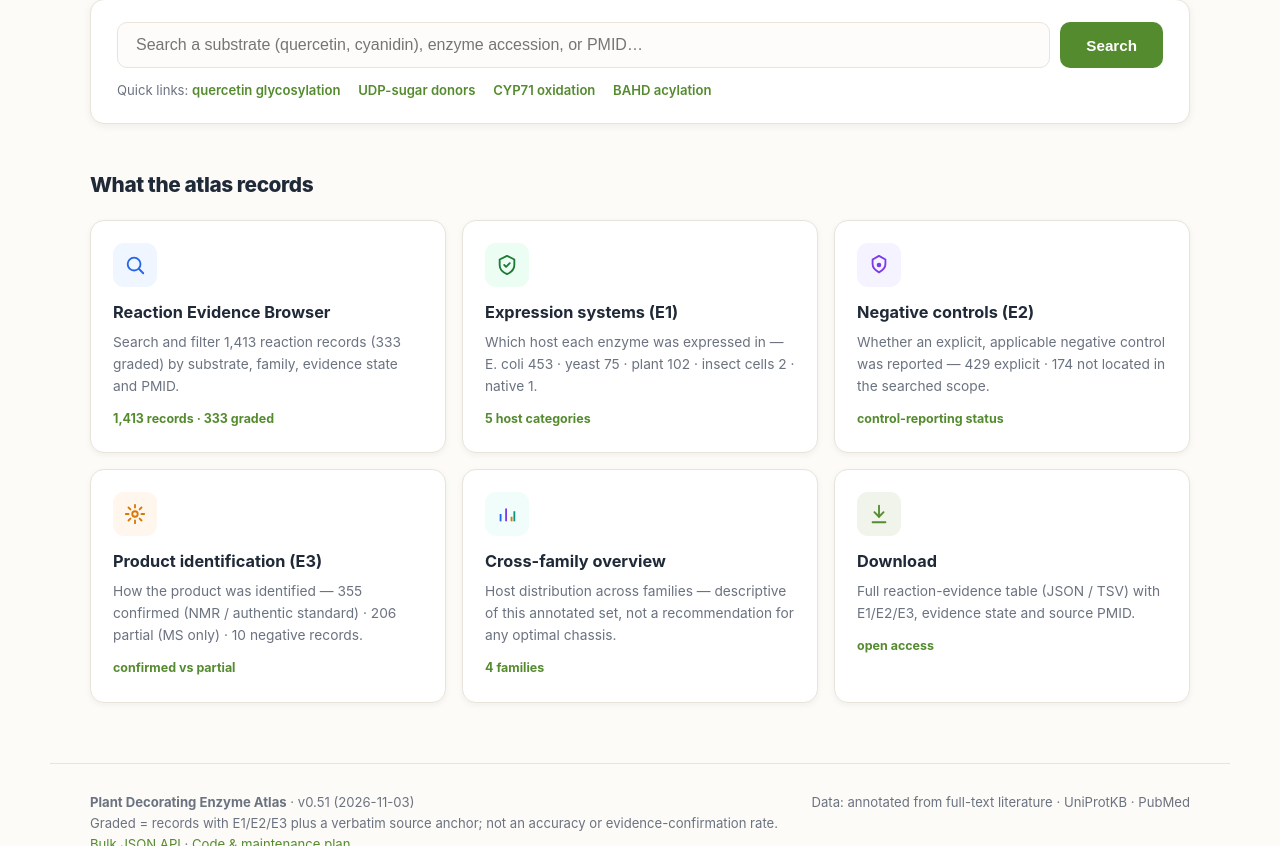
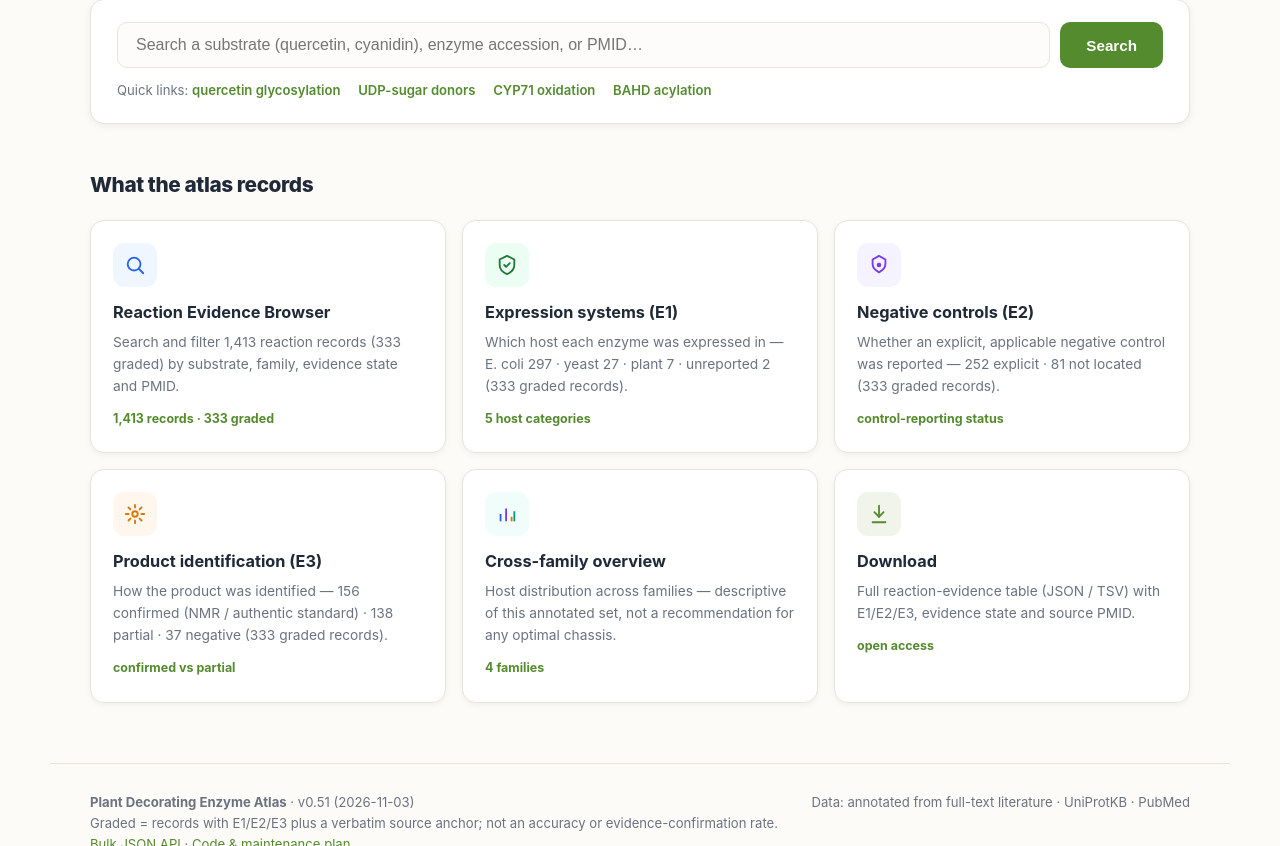
Before and after one commit to RuiyiFan/plant-decorating-enzyme-atlas, a plain HTML site: page index.html in a window 1280 px wide. Shown: the part 526-1372 px from the top of the page. Drawn offline with Linux system fonts and the light colour scheme.

Commit message:
site: align feature-card counts with graded layer (333)

```diff
--- a/index.html
+++ b/index.html
@@ -127,19 +127,19 @@
     <a class="card" href="browse_v3.html">
       <div class="ico" style="background:#ECFDF3"><svg width="22" height="22" viewBox="0 0 24 24" fill="none" stroke="#1e7a34" stroke-width="2" stroke-linecap="round" stroke-linejoin="round"><path d="M12 2l8 4v6c0 5-3.5 8-8 10-4.5-2-8-5-8-10V6z"/><path d="M9 12l2 2 4-4"/></svg></div>
       <h3>Expression systems (E1)</h3>
-      <p>Which host each enzyme was expressed in — E. coli 453 · yeast 75 · plant 102 · insect cells 2 · native 1.</p>
+      <p>Which host each enzyme was expressed in — E. coli 297 · yeast 27 · plant 7 · unreported 2 (333 graded records).</p>
       <span class="num">5 host categories</span>
     </a>
     <a class="card" href="browse_v3.html">
       <div class="ico" style="background:#F5F3FF"><svg width="22" height="22" viewBox="0 0 24 24" fill="none" stroke="#7C3AED" stroke-width="2" stroke-linecap="round" stroke-linejoin="round"><path d="M12 2l7 4v5c0 4-3 7-7 9-4-2-7-5-7-9V6z"/><circle cx="12" cy="12" r="2.5" fill="#7C3AED" stroke="none"/></svg></div>
       <h3>Negative controls (E2)</h3>
-      <p>Whether an explicit, applicable negative control was reported — 429 explicit · 174 not located in the searched scope.</p>
+      <p>Whether an explicit, applicable negative control was reported — 252 explicit · 81 not located (333 graded records).</p>
       <span class="num">control-reporting status</span>
     </a>
     <a class="card" href="browse_v3.html">
       <div class="ico" style="background:#FFF7ED"><svg width="22" height="22" viewBox="0 0 24 24" fill="none" stroke="#D97706" stroke-width="2" stroke-linecap="round" stroke-linejoin="round"><circle cx="12" cy="12" r="3"/><path d="M12 2v3M12 19v3M2 12h3M19 12h3M4.9 4.9l2.1 2.1M17 17l2.1 2.1M19.1 4.9L17 7M7 17l-2.1 2.1"/></svg></div>
       <h3>Product identification (E3)</h3>
-      <p>How the product was identified — 355 confirmed (NMR / authentic standard) · 206 partial (MS only) · 10 negative records.</p>
+      <p>How the product was identified — 156 confirmed (NMR / authentic standard) · 138 partial · 37 negative (333 graded records).</p>
       <span class="num">confirmed vs partial</span>
     </a>
     <a class="card" href="browse_v3.html">
```
